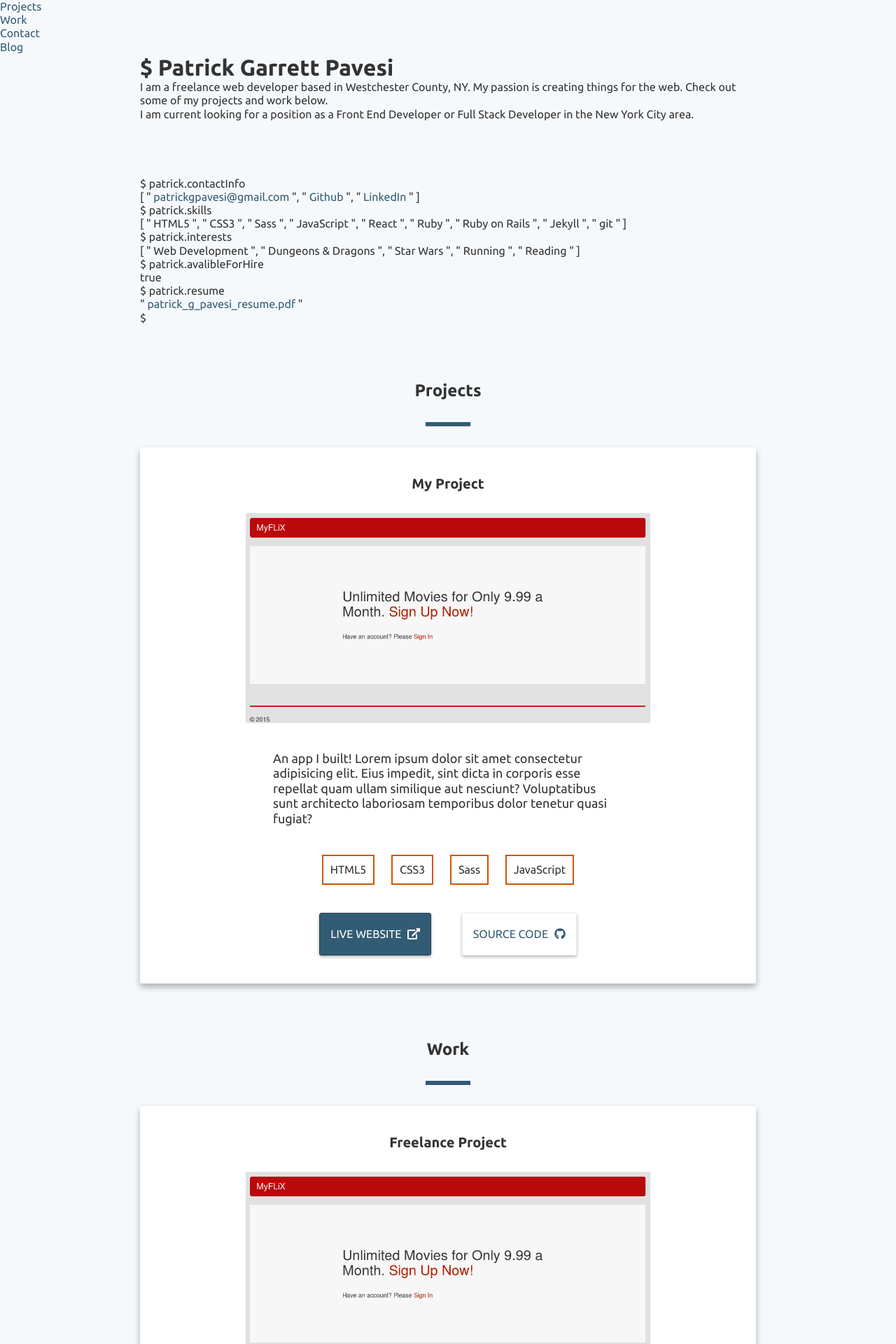
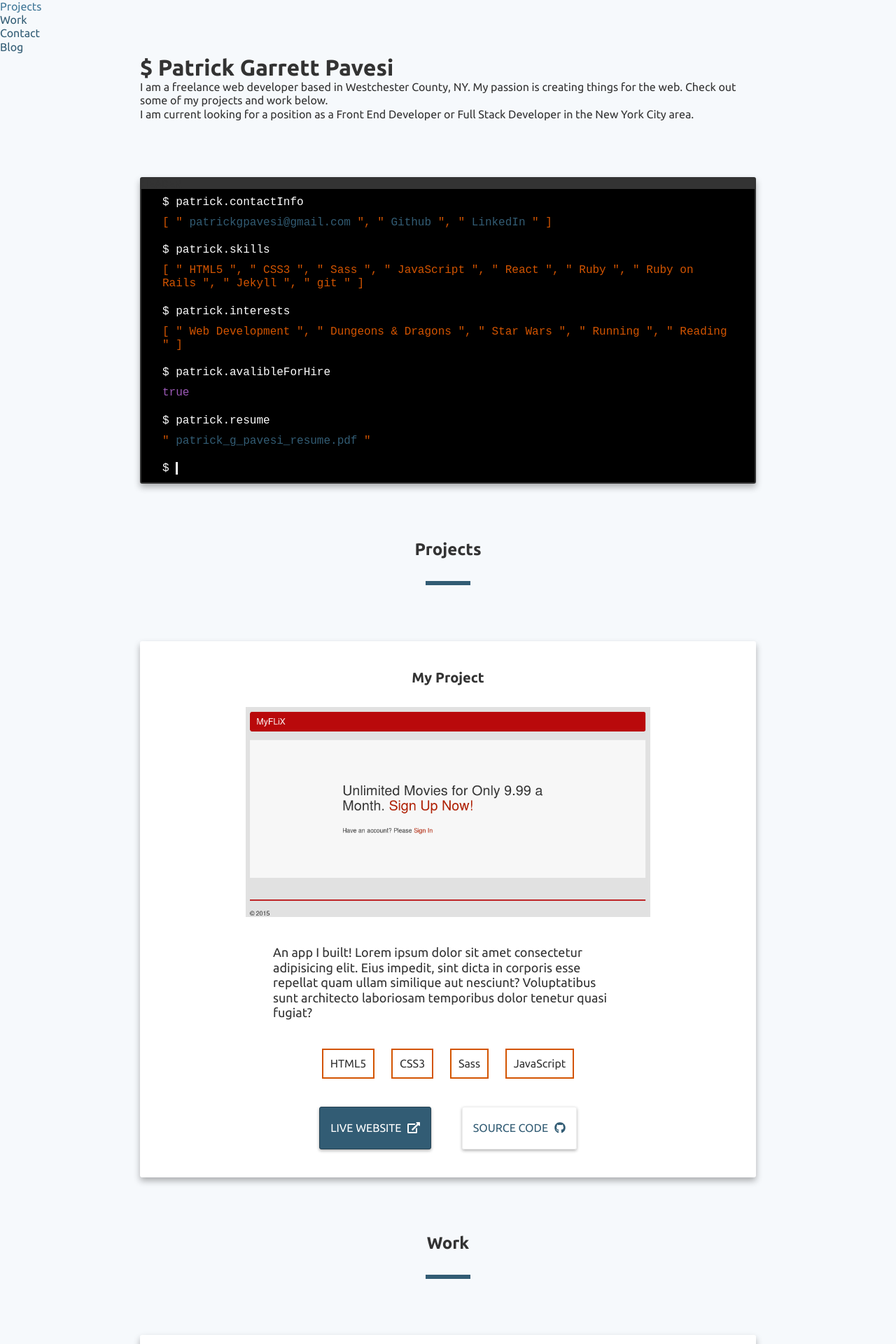
Before and after one commit to patrick-g-p/patrick-g-pavesi-website, a Jekyll site: the page built from index.md, in a window 1280 px wide. Shown: the top 1920 px of the page at 70% size. Built offline with Jekyll 4.4.1, drawn with Linux system fonts in a browser that asks for light colours; nearby versions of some CDN libraries.

Commit message:
Styles for skills terminal component

```diff
--- a/_layouts/home.html
+++ b/_layouts/home.html
@@ -13,9 +13,14 @@ layout: "wrapper"
   </p>
 </header>
 <section class="row skills-terminal">
+  <div class="skills-terminal__container">
+    <div class="skills-terminal__header">
+      HEADER
+    </div>
+    <div class="skills-terminal__body">
       <div class="skills-terminal__info-group">
-    <p>&#36; patrick.contactInfo</p>
-    <p>
+        <p class="skills-terminal__input">&#36; patrick.contactInfo</p>
+        <p class="skills-terminal__output">
           &#91; &quot;
           <a href="mailto:patrickgpavesi@gmail.com">patrickgpavesi@gmail.com</a>
           &quot;, &quot;
@@ -26,45 +31,47 @@ layout: "wrapper"
         </p>
       </div>
       <div class="skills-terminal__info-group">
-    <p>&#36; patrick.skills</p>
-    <p>
+        <p class="skills-terminal__input">&#36; patrick.skills</p>
+        <p class="skills-terminal__output">
           &#91; &quot; HTML5 &quot;, &quot; CSS3 &quot;, &quot; Sass &quot;, &quot; JavaScript &quot;, &quot; React &quot;, &quot;
           Ruby &quot;, &quot; Ruby on Rails &quot;, &quot; Jekyll &quot;, &quot; git &quot; &#93;
         </p>
       </div>
       <div class="skills-terminal__info-group">
-    <p>&#36; patrick.interests</p>
-    <p>
+        <p class="skills-terminal__input">&#36; patrick.interests</p>
+        <p class="skills-terminal__output">
           &#91; &quot; Web Development &quot;, &quot; Dungeons &amp; Dragons &quot;, &quot; Star Wars &quot;, &quot; Running &quot;,
           &quot; Reading &quot; &#93;
         </p>
       </div>
       <div class="skills-terminal__info-group">
-    <p>&#36; patrick.avalibleForHire</p>
-    <p>true</p>
+        <p class="skills-terminal__input">&#36; patrick.avalibleForHire</p>
+        <p class="skills-terminal__output"><span class="skills-terminal__output-boolean">true</span></p>
       </div>
       <div class="skills-terminal__info-group">
-    <p>&#36; patrick.resume</p>
-    <p>
+        <p class="skills-terminal__input">&#36; patrick.resume</p>
+        <p class="skills-terminal__output">
           &quot;
           <a href="/assets/files/patrick_g_pavesi_resume.pdf">patrick_g_pavesi_resume.pdf</a>
           &quot;
         </p>
       </div>
       <div class="skills-terminal__info-group">
-    <p>&#36;</p>
+        <p class="skills-terminal__input">&#36; <span class="skills-terminal__caret">&nbsp;</span></p>
+      </div>
+    </div>
   </div>
 </section>
 <section class="row my-projects">
-  <h2 id="projects" class="header header--default">Projects</h2>
+  <h2 id="projects" class="header header--default u-bm-md">Projects</h2>
   <div class="showcase-card">
     <h3 class="showcase-card__title">My Project</h3>
     <div class="showcase-card__image-container">
       <img src="/assets/images/test-img.png" alt="Test Image">
     </div>
-    <p class="showcase-card__info">An app I built! Lorem ipsum dolor sit amet consectetur adipisicing elit. Eius impedit, sint dicta in corporis esse
-      repellat quam ullam similique aut nesciunt? Voluptatibus sunt architecto laboriosam temporibus dolor tenetur quasi
-      fugiat?</p>
+    <p class="showcase-card__info">An app I built! Lorem ipsum dolor sit amet consectetur adipisicing elit. Eius impedit, sint dicta in corporis esse repellat
+      quam ullam similique aut nesciunt? Voluptatibus sunt architecto laboriosam temporibus dolor tenetur quasi fugiat?
+    </p>
     <ul class="showcase-card__tags">
       <li>HTML5</li>
       <li>CSS3</li>
@@ -86,7 +93,7 @@ layout: "wrapper"
   </div>
 </section>
 <section class="row my-work">
-  <h2 id="work" class="header header--default">Work</h2>
+  <h2 id="work" class="header header--default u-bm-md">Work</h2>
   <div class="showcase-card">
     <h3 class="showcase-card__title">Freelance Project</h3>
     <div class="showcase-card__image-container">
@@ -94,7 +101,8 @@ layout: "wrapper"
     </div>
     <p class="showcase-card__info">A Client Website! Lorem ipsum dolor sit amet consectetur adipisicing elit. Eius impedit, sint dicta in corporis esse
       repellat quam ullam similique aut nesciunt? Voluptatibus sunt architecto laboriosam temporibus dolor tenetur quasi
-      fugiat?</p>
+      fugiat?
+    </p>
     <ul class="showcase-card__tags">
       <li>HTML5</li>
       <li>CSS3</li>
--- a/_sass/abstracts/_utilities.scss
+++ b/_sass/abstracts/_utilities.scss
@@ -0,0 +1,6 @@
+.u-bm-md {
+  margin-bottom: $cmp-md;
+}
+.u-bm-sm {
+  margin-bottom: $cmp-sm;
+}
--- a/_sass/abstracts/_variables.scss
+++ b/_sass/abstracts/_variables.scss
@@ -30,3 +30,4 @@ $mp-sm: 1rem;
 $gutter-vertical: 8rem;
 $gutter-vertical-sm: 6rem;
 $gutter-horizontal: 6rem;
+$gutter-horizontal-sm: 2rem;
--- a/_sass/base/_links.scss
+++ b/_sass/base/_links.scss
@@ -7,5 +7,5 @@ a:visited {
 
 a:hover,
 a:active {
-  color: $color-blue;
+  color: $color-light-blue;
 }
--- a/_sass/components/_grid.scss
+++ b/_sass/components/_grid.scss
@@ -5,4 +5,8 @@
   &:not(:last-child) {
     margin-bottom: $gutter-vertical;
   }
+
+  @media screen and (max-width: 500px) {
+    padding: 0 $gutter-horizontal-sm;
+  }
 }
--- /dev/null
+++ b/_sass/components/_terminal.scss
@@ -0,0 +1,61 @@
+.skills-terminal {
+  word-break: word;
+  font-family: monospace;
+
+  &__container {
+    border: 2px solid $color-gray;
+    border-radius: 3px;
+    box-shadow: 0 0.5rem 1rem rgba($color-black, 0.3);
+  }
+
+  &__header {
+    background-color: $color-gray;
+    height: 15px;
+  }
+
+  &__body {
+    background-color: black;
+    padding: 1rem 3rem;
+  }
+
+  &__info-group {
+    margin-top: $mp-md;
+    margin-bottom: $mp-md;
+
+    &:first-child {
+      margin-top: 0;
+    }
+
+    &:last-child {
+      margin-bottom: 0;
+    }
+  }
+
+  &__input {
+    color: $color-white;
+  }
+
+  &__output {
+    margin-top: 1rem;
+    color: $color-orange;
+  }
+
+  &__output-boolean {
+    color: #9b59b6;
+  }
+
+  &__caret {
+    border-left: 3px solid $color-white;
+    animation: blink-caret 0.8s step-end infinite;
+  }
+
+  @keyframes blink-caret {
+    from,
+    to {
+      border-color: transparent;
+    }
+    50% {
+      border-color: $color-white;
+    }
+  }
+}
--- a/_sass/pages/_home.scss
+++ b/_sass/pages/_home.scss
@@ -15,6 +15,16 @@
         display: inline-block;
         color: $color-blue;
         margin: 0 3rem;
+      }
+
+      @media screen and (max-width: 500px) {
+        display: block;
+
+        &:not(:last-child)::after {
+          content: "-";
+          display: block;
+          margin: 1.5rem 0;
+        }
       }
     }
 
--- a/assets/css/main.scss
+++ b/assets/css/main.scss
@@ -2,6 +2,7 @@
 ---
 
 @import "abstracts/variables";
+@import "abstracts/utilities";
 @import "base/base";
 @import "base/links";
 @import "base/syntax";
@@ -9,5 +10,6 @@
 @import "components/buttons";
 @import "components/grid";
 @import "components/showcase-card";
+@import "components/terminal";
 @import "layout/footer";
 @import "pages/home";
```
Lines whose indentation alone changed are shown as unchanged.
